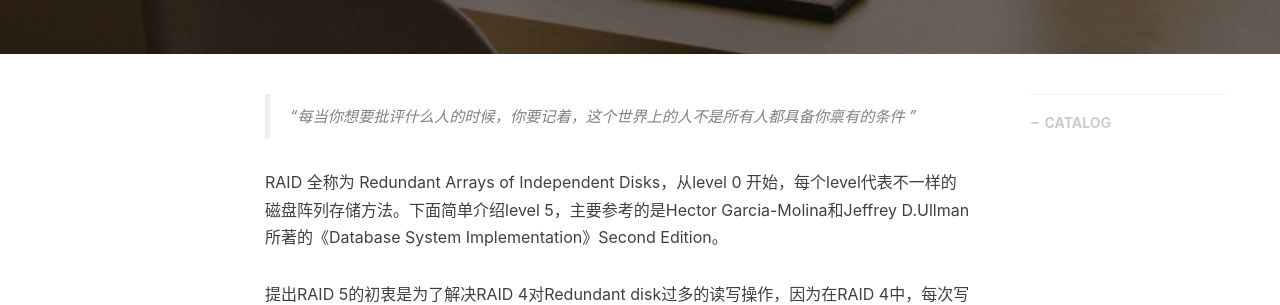
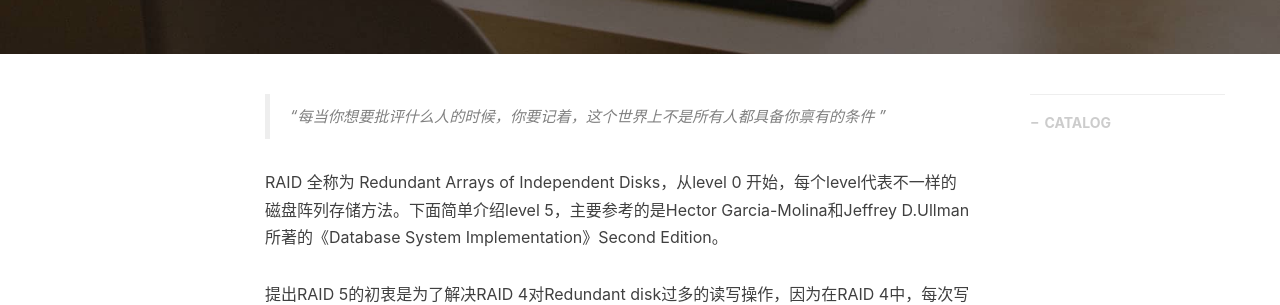
Before and after one commit to chenljian/chenljian.github.io, a Jekyll site: the page built from _posts/2019-08-01-RAID5详解.markdown, in a window 1280 px wide. Shown: the part 469-774 px from the top of the page. Built offline with Jekyll 4.4.1, drawn with Linux system fonts in a browser that asks for light colours; nearby versions of some CDN libraries; comment, search, counter and statistics services are not loaded.

Commit message:
modify post

````diff
--- a/_posts/2019-08-01-RAID5详解.markdown
+++ b/_posts/2019-08-01-RAID5详解.markdown
@@ -10,7 +10,7 @@ tags:
     - 数据库
 ---
 
-> “每当你想要批评什么人的时候，你要记着，这个世界上的人不是所有人都具备你禀有的条件 ”
+> “每当你想要批评什么人的时候，你要记着，这个世界上不是所有人都具备你禀有的条件 ”
 
 RAID 全称为 Redundant Arrays of Independent Disks，从level 0 开始，每个level代表不一样的磁盘阵列存储方法。下面简单介绍level 5，主要参考的是Hector Garcia-Molina和Jeffrey D.Ullman所著的《Database System Implementation》Second Edition。
 
--- a/_posts/2019-08-01-ubuntu安装matlab.markdown
+++ b/_posts/2019-08-01-ubuntu安装matlab.markdown
@@ -10,10 +10,6 @@ tags:
     - Linux
 ---
 
-> ```
->
-> ```
->
 > “That's the beauty of music. They can't take that away from you. ”
 
 
--- a/_posts/2019-08-01-补码转十进制.markdown
+++ b/_posts/2019-08-01-补码转十进制.markdown
@@ -30,7 +30,7 @@ tags:
 
 正常来讲都会有个口诀：
 
-右边开始，直到见1，之后翻转。
+**右边开始，直到见1，之后翻转。**
 
 临时胡诌，有灵感的可以邮件发我，给改。
 
````
